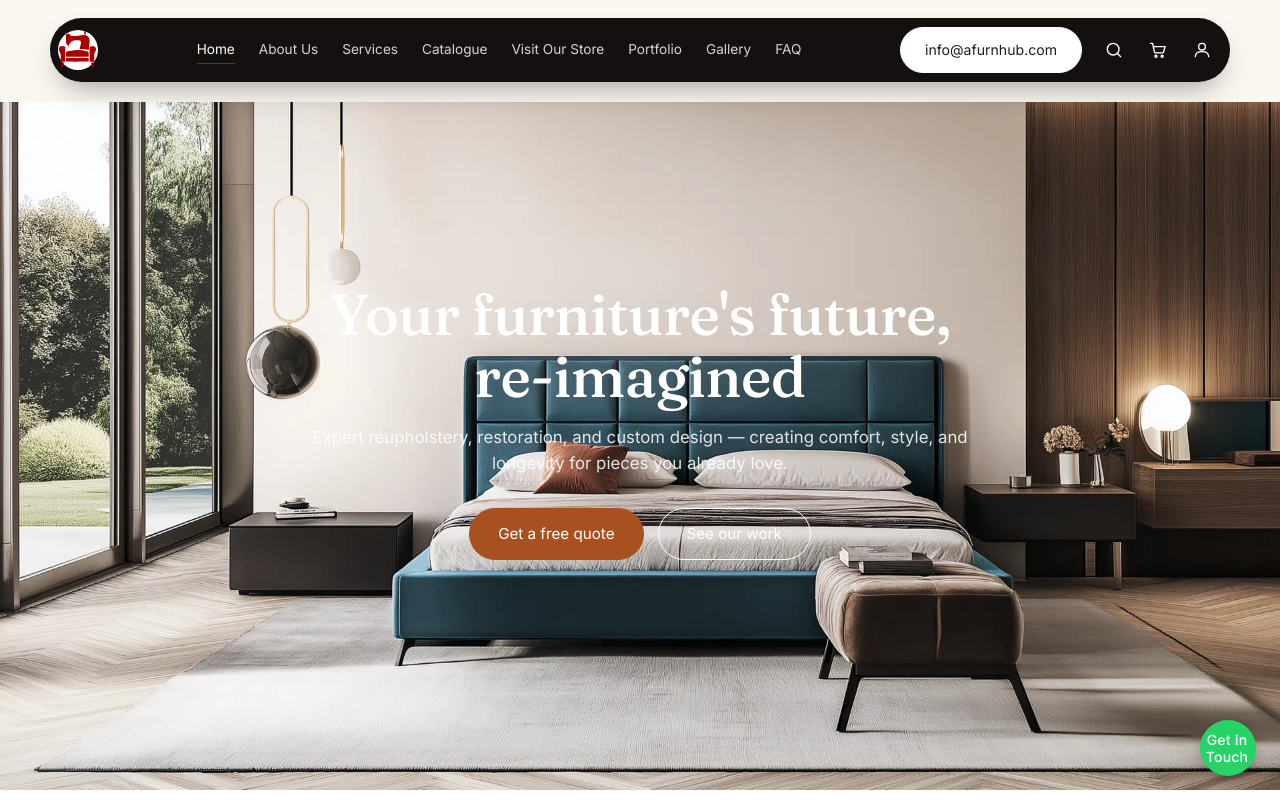
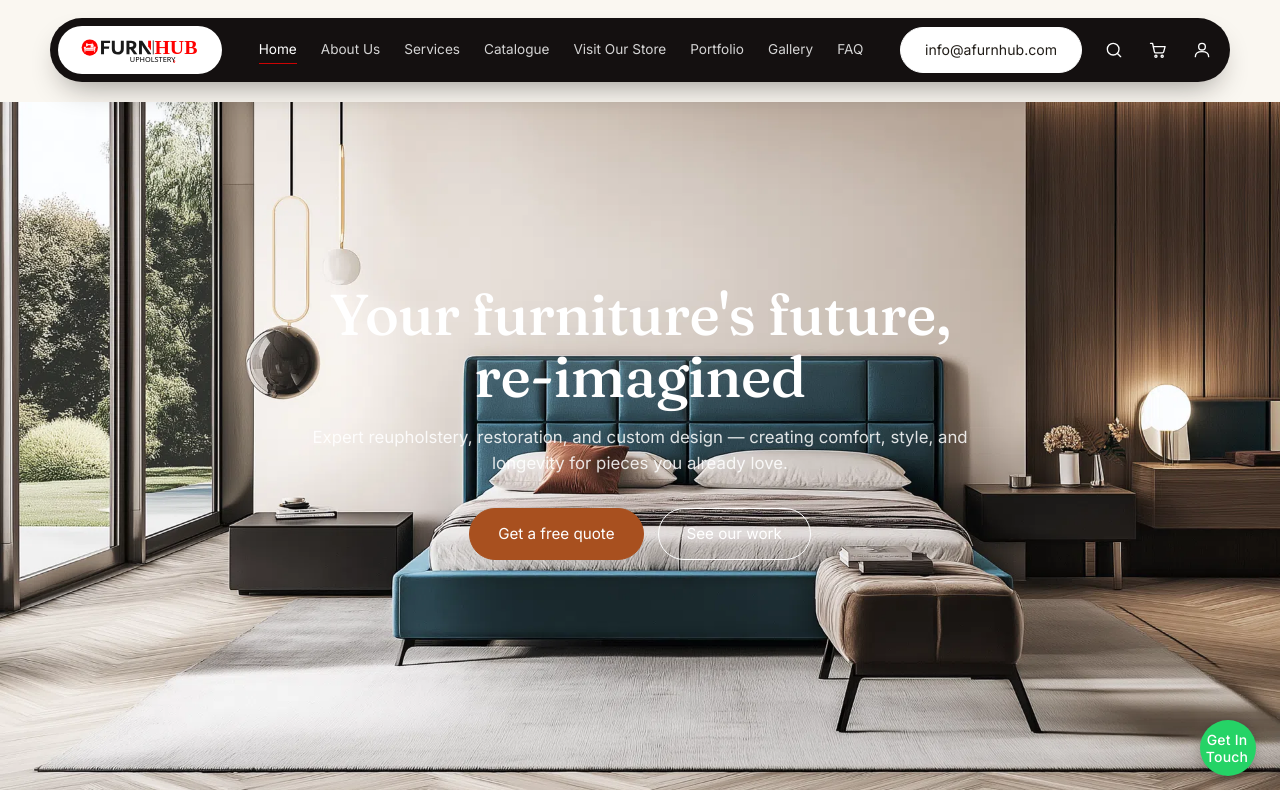
Before and after one commit to alex-upholstery/alexhub, a React (Vite) app: page / in a window 1280 px wide. Shown: the top 800 px of the page. Built offline with nearby package versions, Linux system fonts and the light colour scheme.

Commit message:
logo updated

```diff
--- a/src/components/Nav.jsx
+++ b/src/components/Nav.jsx
@@ -59,9 +59,7 @@ export default function Nav() {
   aria-label="Furn Hub Upholstery — Home"
   onClick={() => setOpen(false)}
 >
-           <span className="brand-mark">
-  <img src={logo} alt="" />
-</span>
+  <img src={logo} alt="Furn Hub Upholstery" className="brand-logo" />
 </NavLink>
 
           <ul className={`nav-links ${open ? "open" : ""}`}>
--- a/src/index.css
+++ b/src/index.css
@@ -156,26 +156,24 @@ p {
 .brand {
   display: flex;
   align-items: center;
-  gap: 10px;
-  font-family: var(--serif);
-  font-size: 1rem;
-  letter-spacing: 0.01em;
-  color: #fff;
+  background: #fff;
+  border-radius: 999px;      /* same pill shape as .btn */
+  padding: 8px 22px;
   flex: 0 0 auto;
+  transition: background 0.18s ease;
 }
-.brand-mark {
-  width: 40px;
-  height: 40px;
-  border-radius: 50%;
-  background: #fff;
-  display: flex;
-  align-items: center;
-  justify-content: center;
-  flex-shrink: 0;
+.brand:hover {
+  background: var(--cream);
 }
-.brand-mark svg {
-  width: 18px;
-  height: 18px;
+.brand-logo {
+  height: 32px;
+  width: auto;               /* keeps the wide proportions */
+  display: block;
+}
+
+@media (max-width: 520px) {
+  .brand { padding: 6px 16px; }
+  .brand-logo { height: 24px; }
 }
 .nav-links {
   display: flex;
```
Also changed, not shown: src/assets/images/logo-animation.svg, src/assets/images/logo.png (added). Lines whose indentation alone changed are shown as unchanged.
